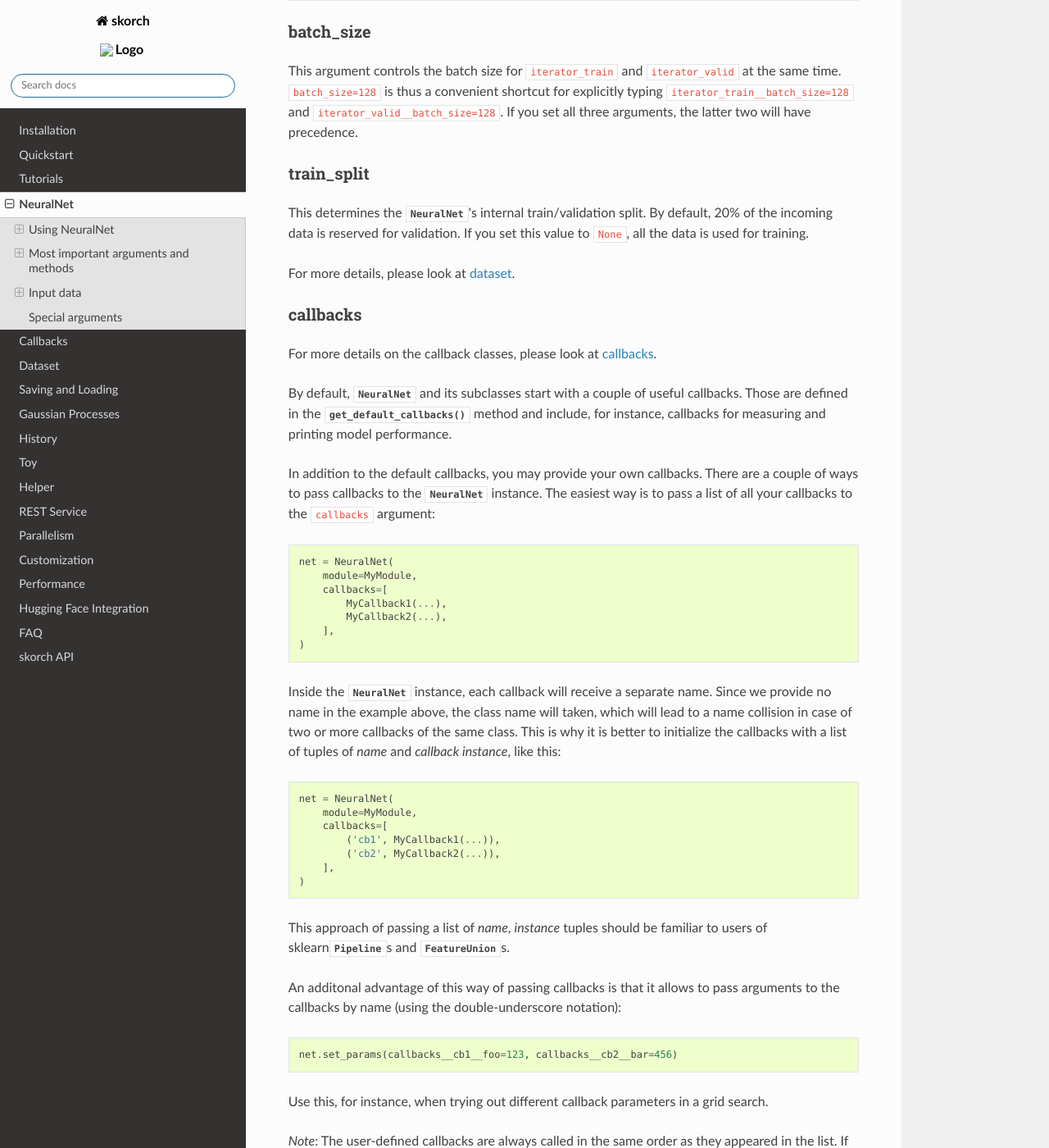
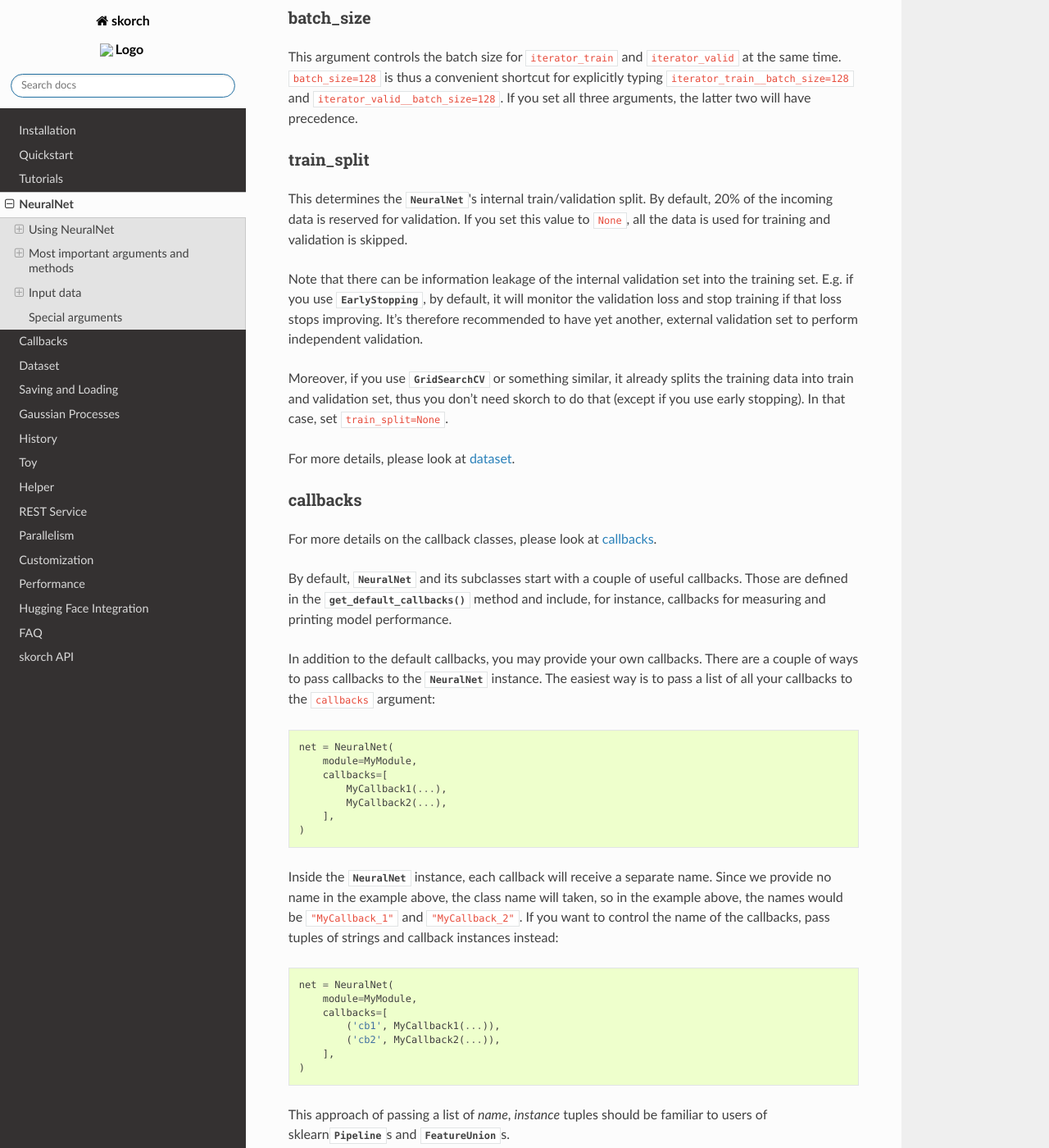
Before and after one commit to skorch-dev/skorch, a Sphinx documentation site: the page built from docs/user/neuralnet.rst, in a window 1280 px wide and 1400 px high, scrolled down 3268 px. Shown: the whole window at 82% size. Built offline with Sphinx 7.4.7 and the Read the Docs theme 2.0.0, drawn with Linux system fonts in a browser that asks for light colours; some of the changed text lies outside the part shown.

Commit message:
Update the documentation in several places
I went through what I thought would be the most commonly visited parts
of our documentation and made improvements when I saw the opportunity.

Mostly, this comes down to wording, adding information about changed/new
features, adding links or fixing broken ones, etc., nothing major.

```diff
--- a/docs/user/installation.rst
+++ b/docs/user/installation.rst
@@ -36,7 +36,7 @@
     git clone https://github.com/skorch-dev/skorch.git
     cd skorch
     conda env create
-    source activate skorch
+    conda activate skorch
     python -m pip install .
 
 If you want to help developing, run:
@@ -46,7 +46,7 @@
     git clone https://github.com/skorch-dev/skorch.git
     cd skorch
     conda env create
-    source activate skorch
+    conda activate skorch
     python -m pip install -e .
 
     py.test  # unit tests
--- a/docs/user/neuralnet.rst
+++ b/docs/user/neuralnet.rst
@@ -31,7 +31,7 @@
 
 - wraps the PyTorch :class:`~torch.nn.Module` in an sklearn interface
 - converts :class:`numpy.ndarray`\s to PyTorch
-  :class:`~torch.Tensor`\s
+  :class:`~torch.Tensor`\s if necessary
 - abstracts away the fit loop
 - takes care of batching the data
 
@@ -42,20 +42,19 @@
 Initialization
 ^^^^^^^^^^^^^^
 
-In general, when you instantiate the :class:`.NeuralNet` instance,
-only the given arguments are stored. They are stored exactly as you
-pass them to :class:`.NeuralNet`. For instance, the ``module`` will
-remain uninstantiated. This is to make sure that the arguments you
-pass are not touched afterwards, which makes it possible to clone the
-:class:`.NeuralNet` instance, for instance.
+In general, when you instantiate the :class:`.NeuralNet` instance, the given
+arguments are stored exactly as you pass them to :class:`.NeuralNet`. For
+instance, the ``module`` will remain uninstantiated. This is to make sure that
+the arguments you pass are not touched afterwards, which makes it possible to
+clone the :class:`.NeuralNet` instance.
 
 Only when the :func:`~skorch.net.NeuralNet.fit` or
-:func:`~skorch.net.NeuralNet.initialize` method are called, are the
-different attributes of the net, such as the ``module``, initialized.
-An initialized attribute's name always ends on an underscore; e.g., the
-initialized ``module`` is called ``module_``. (This is the same
-nomenclature as sklearn uses.) Thefore, you always know which
-attributes you set and which ones were created by :class:`.NeuralNet`.
+:func:`~skorch.net.NeuralNet.initialize` method are called, are the different
+attributes of the net, such as the ``module``, initialized. The name of an
+initialized attribute always ends on an underscore; e.g., the initialized
+``module`` is called ``module_`` (this is the same nomenclature as sklearn
+uses). Thefore, you always know which attributes you set and which ones were
+created by :class:`.NeuralNet`.
 
 The only exception is the :ref:`history <history>` attribute, which is
 not set by the user.
@@ -103,11 +102,11 @@
 criterion
 ^^^^^^^^^
 
-This should be a PyTorch (-compatible) criterion.
+This should be a PyTorch or PyTorch-compatible criterion.
 
 When you use the :class:`.NeuralNetClassifier`, the criterion is set
 to PyTorch :class:`~torch.nn.NLLLoss` by default. Furthermore, if you
-don't change it loss to another criterion,
+don't change the loss to another criterion,
 :class:`.NeuralNetClassifier` assumes that the module returns
 probabilities and will automatically apply a logarithm on them (which
 is what :class:`~torch.nn.NLLLoss` expects).
@@ -135,10 +134,10 @@
         ('linear0.bias', {'lr': 1}),
     ]
 
-Your use case may require an optimizer whose signature differs from a
-default PyTorch optimizer's signature. In that case, you can define a
-custom function that reroutes the arguments as needed and pass it to
-the ``optimizer`` parameter:
+Your use case may require an optimizer whose signature differs from the
+signature of a default PyTorch optimizer. In that case, you can define a custom
+function that reroutes the arguments as needed and pass it to the ``optimizer``
+parameter:
 
 .. code:: python
 
@@ -146,7 +145,6 @@
     def make_lookahead(parameters, optimizer_cls, k, alpha, **kwargs):
         optimizer = optimizer_cls(parameters, **kwargs)
         return Lookahead(optimizer=optimizer, k=k, alpha=alpha)
-
 
     net = NeuralNetClassifier(
             ...,
@@ -201,7 +199,18 @@
 This determines the :class:`.NeuralNet`\'s internal train/validation
 split. By default, 20% of the incoming data is reserved for
 validation. If you set this value to ``None``, all the data is used
-for training.
+for training and validation is skipped.
+
+Note that there can be information leakage of the internal validation set into
+the training set. E.g. if you use :class:`~skorch.callbacks.EarlyStopping`, by
+default, it will monitor the validation loss and stop training if that loss
+stops improving. It's therefore recommended to have yet another, external
+validation set to perform independent validation.
+
+Moreover, if you use :class:`~sklearn.model_selection.GridSearchCV` or something
+similar, it already splits the training data into train and validation set, thus
+you don't need skorch to do that (except if you use early stopping). In that
+case, set ``train_split=None``.
 
 For more details, please look at :ref:`dataset <dataset>`.
 
@@ -232,12 +241,11 @@
         ],
     )
 
-Inside the :class:`.NeuralNet` instance, each callback will receive a
-separate name. Since we provide no name in the example above, the
-class name will taken, which will lead to a name collision in case of
-two or more callbacks of the same class. This is why it is better to
-initialize the callbacks with a list of tuples of *name* and *callback
-instance*, like this:
+Inside the :class:`.NeuralNet` instance, each callback will receive a separate
+name. Since we provide no name in the example above, the class name will taken,
+so in the example above, the names would be ``"MyCallback_1"`` and
+``"MyCallback_2"``. If you want to control the name of the callbacks, pass
+tuples of strings and callback instances instead:
 
 .. code:: python
 
@@ -253,9 +261,8 @@
 familiar to users of sklearn\ :class:`~sklearn.pipeline.Pipeline`\s
 and :class:`~sklearn.pipeline.FeatureUnion`\s.
 
-An additonal advantage of this way of passing callbacks is that it
-allows to pass arguments to the callbacks by name (using the
-double-underscore notation):
+One advantage of this way of passing callbacks is that it allows to pass
+arguments to the callbacks by name (using the double-underscore notation):
 
 .. code:: python
 
@@ -288,10 +295,11 @@
 ^^^^^^
 
 As the name suggests, this determines which computation device should
-be used. If set to ``cuda``, the incoming data will be transferred to
+be used. If set to ``'cuda'``, the incoming data will be transferred to
 CUDA before being passed to the PyTorch :class:`~torch.nn.Module`. The
 device parameter adheres to the general syntax of the PyTorch device
-parameter.
+parameter. If you want to prevent skorch from handling the device, set
+``device=None``.
 
 initialize()
 ^^^^^^^^^^^^
@@ -339,8 +347,8 @@
 :func:`~skorch.net.NeuralNet.partial_fit` is when your data does not
 fit into memory and you thus need to have several training steps.
 
-*Tip* :
-skorch gracefully catches the ``KeyboardInterrupt``
+*Tip*:
+skorch gracefully catches the :class:`KeyboardInterrupt`
 exception. Therefore, during a training run, you can send a
 ``KeyboardInterrupt`` signal without the Python process exiting
 (typically, ``KeyboardInterrupt`` can be triggered by *ctrl+c* or, in
@@ -351,7 +359,7 @@
 predict(X) and predict_proba(X)
 ^^^^^^^^^^^^^^^^^^^^^^^^^^^^^^^
 
-These methods perform an inference step on the input data and return
+These methods perform inference on the input data and return
 :class:`numpy.ndarray`\s. By default,
 :func:`~skorch.net.NeuralNet.predict_proba` will return whatever it is
 that the ``module``\'s :func:`~torch.nn.Module.forward` method
@@ -418,7 +426,7 @@
 
 skorch supports numerous input types for data. Regular input types
 that should just work are numpy arrays, torch tensors, scipy sparse
-CSR matrices, and pandas DataFrames (see also
+CSR matrices, and pandas DataFrames (for the latter, see also
 :class:`~skorch.helper.DataFrameTransformer`).
 
 Typically, your task should involve an ``X`` and a ``y``. If you're
--- a/docs/user/tutorials.rst
+++ b/docs/user/tutorials.rst
@@ -25,4 +25,4 @@
 
 * `Gaussian Processes <https://nbviewer.jupyter.org/github/skorch-dev/skorch/blob/master/notebooks/Gaussian_Processes.ipynb>`_ - Train Gaussian Processes with the help of GPyTorch. `Run in Google Colab 💻 <https://colab.research.google.com/github/skorch-dev/skorch/blob/master/notebooks/Gaussian_Processes.ipynb>`_
 
-* `Huggingface Finetunging <https://nbviewer.jupyter.org/github/skorch-dev/skorch/blob/master/notebooks/Huggingface_Finetuning.ipynb>`_ - Fine-tune a BERT model for text classification with the huggingface transformers library and skorch.  `Run in Google Colab 💻 <https://colab.research.google.com/github/skorch-dev/skorch/blob/master/notebooks/Huggingface_Finetuning.ipynb>`_
+* `Hugging Face Finetunging <https://nbviewer.jupyter.org/github/skorch-dev/skorch/blob/master/notebooks/Hugging_Face_Finetuning.ipynb>`_ - Fine-tune a BERT model for text classification with the huggingface transformers library and skorch.  `Run in Google Colab 💻 <https://colab.research.google.com/github/skorch-dev/skorch/blob/master/notebooks/Hugging_Face_Finetuning.ipynb>`_
```
Also changed, not shown: other parts of docs/user/neuralnet.rst (+4 -4 lines), README.rst (+5 -9 lines), docs/user/callbacks.rst (+22 -24 lines), docs/user/quickstart.rst (+5 -5 lines), docs/user/save_load.rst (+8 -0 lines), 1 other file.
